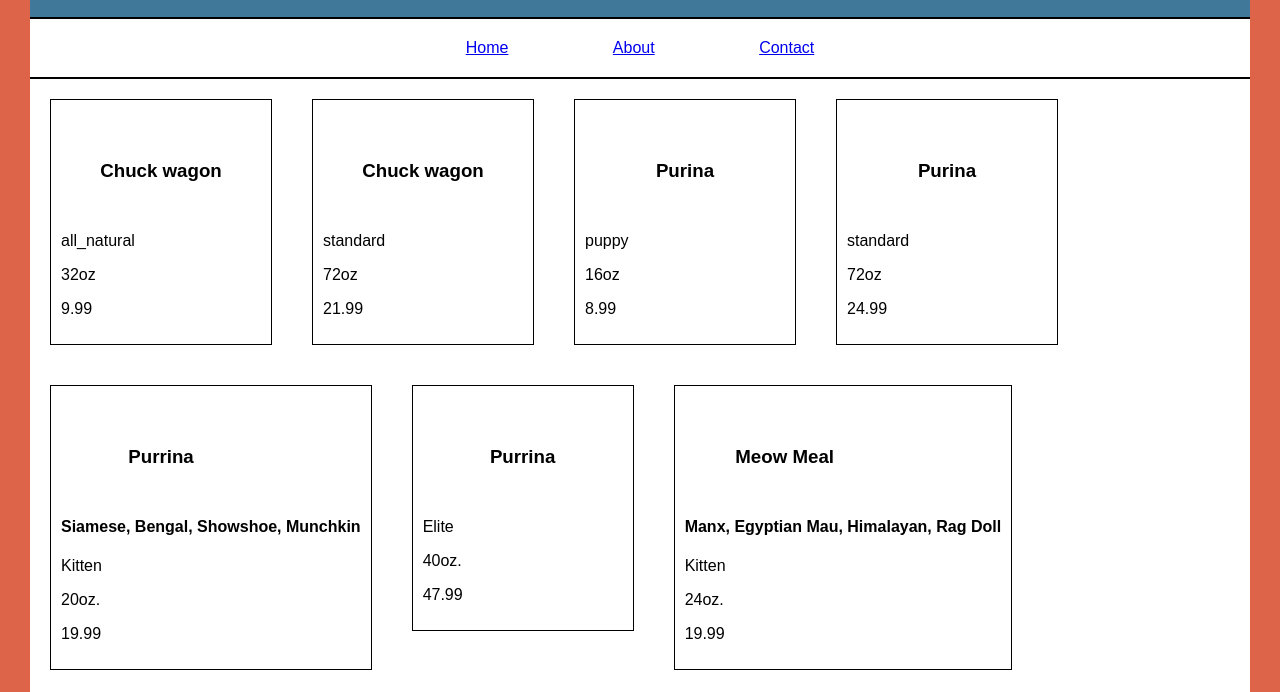
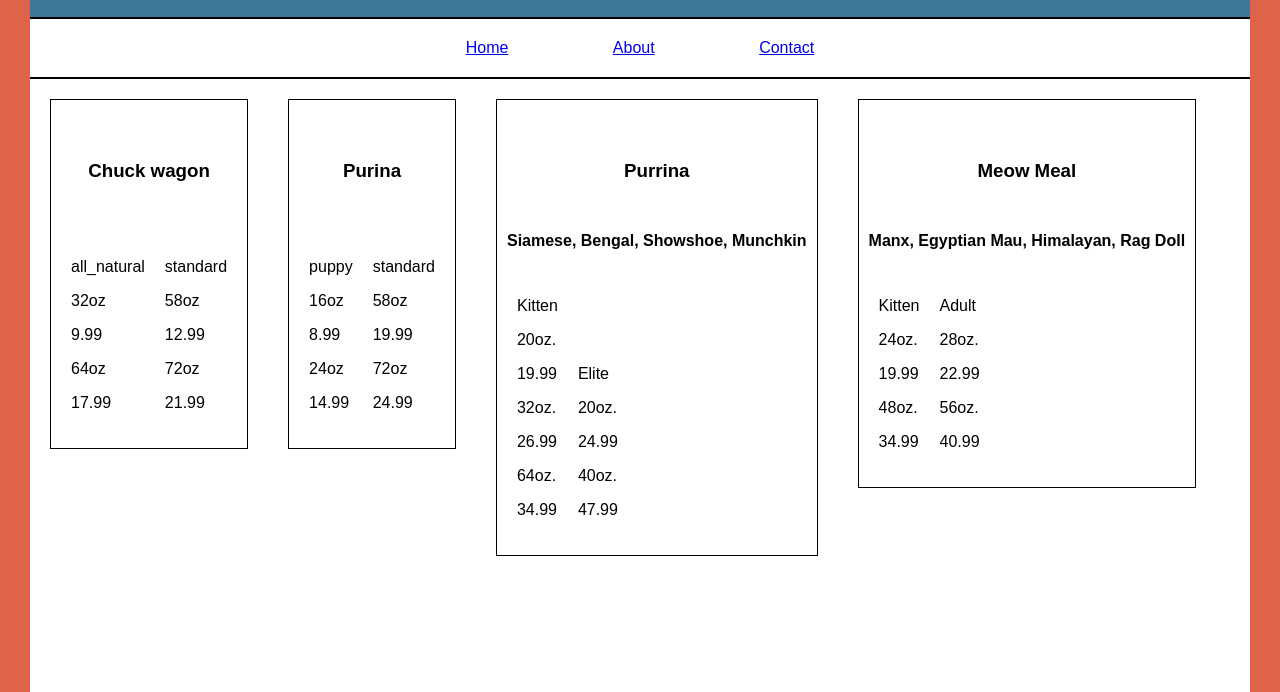
Before and after one commit to nss-day-cohort-13/spa-pet-food-project-chase-ramsey, a plain HTML site: page index.html in a window 1280 px wide. Shown: the part 108-800 px from the top of the page. Drawn offline with Linux system fonts and the light colour scheme.

Commit message:
Factored and reworked both the dog and cat food loops

```diff
--- a/main.js
+++ b/main.js
@@ -16,56 +16,57 @@
 
 // Create a function that formats dog cards
 function buildDogCards(dataArray) {
+	var cardsHTML = "";
 	for (var i = 0; i < dataArray.length; i++) {
 		var current = dataArray[i];
-		outputDiv.innerHTML += "<article class='card'>" +
-													 "<header class='card-header'>" +
-													 "<h3>" + current.name + "</h3>" + "</header>" +
-													 "<div class='card-body'>" +
-													 "<p>" + current.types[0].type + "<p>" +
-													 "<p>" + current.types[0].volumes[0].name + "</p>" +
-													 "<p>" + current.types[0].volumes[0].price + "<p>" +
-													 "</div></article>" +
-													 "<article class='card'>" +
-													 "<header class='card-header'>" +
-													 "<h3>" + current.name + "</h3>" + "</header>" +
-													 "<div class='card-body'>" +
-													 "<p>" + current.types[1].type + "<p>" +
-													 "<p>" + current.types[1].volumes[1].name + "</p>" +
-													 "<p>" + current.types[1].volumes[1].price + "<p>" +
-													 "</div></article>";
+		cardsHTML += "<article class='card'>" +
+								 "<header class='card-header'>" +
+								 "<h3>" + current.name + "</h3>" + "</header>" +
+								 "<div class='card-body'>";
+		 for (var t = 0; t < current.types.length; t++) {
+		 	cardsHTML += "<section class='type'>" +
+									 "<p>" + current.types[t].type + "<p>";
+				for (var v = 0; v < current.types[t].volumes.length; v++) {
+					 cardsHTML += "<p>" + current.types[t].volumes[v].name + "</p>" +
+					 							"<p>" + current.types[t].volumes[v].price + "<p>";
+					}
+		 cardsHTML += "</section>"
+		 }
+
+		cardsHTML += "</div></article>";
  	}
+ 	outputDiv.innerHTML += cardsHTML;
 }
 
 // Create a function that formats cat cards
 
 function buildCatCards(dataArray) {
+	var cardsHTML = "";
 	for (var i = 0; i < dataArray.length; i++) {
 		var current = dataArray[i];
-		outputDiv.innerHTML += "<article class='card'>" +
-													 "<header class='card-header'>" +
-													 "<h3>" + current.name + "</h3>" + "</header>" +
-													 "<div class='card-body'>" +
-													 "<h4>" + current.breeds + "</h4>" +
-													 "<p>" + current.types[0].type + "<p>" +
-													 "<p>" + current.types[0].volumes[0].name + "</p>" +
-													 "<p>" + current.types[0].volumes[0].price + "<p>" +
-													 "</div></article>" +
-													 "<article class='card'>" +
-													 "<header class='card-header'>" +
-													 "<h3>" + current.name + "</h3>" + "</header>" +
-													 "<div class='card-body'>" +
-													 "<p>" + current.types[1].type + "<p>" +
-													 "<p>" + current.types[1].volumes[1].name + "</p>" +
-													 "<p>" + current.types[1].volumes[1].price + "<p>" +
-													 "</div></article>";
+		cardsHTML += "<article class='card'>" +
+								 "<header class='card-header'>" +
+								 "<h3>" + current.name + "</h3>" + "</header>" +
+								 "<div class='card-body'>" +
+								 "<h4>" + current.breeds + "</h4>";
+		 for (var t = 0; t < current.types.length; t++) {
+		 	cardsHTML += "<section class='type'>" +
+	  							 "<p>" + current.types[t].type + "<p>";
+				for (var v = 0; v < current.types[t].volumes.length; v++) {
+					 cardsHTML += "<p>" + current.types[t].volumes[v].name + "</p>" +
+					 							"<p>" + current.types[t].volumes[v].price + "<p>";
+					}
+		 cardsHTML += "</section>"
+		 }
+
+		cardsHTML += "</div></article>";
  	}
+ 	outputDiv.innerHTML += cardsHTML;
 }
 
 // Create a function that parses data and prints to the DOM
 function printDogCards() {
 	var dataDogFood = JSON.parse(this.responseText);
-	console.log("dataDogFood: ", dataDogFood);
 	buildDogCards(dataDogFood.dog_brands);
 }
 
@@ -73,6 +74,5 @@
 
 function printCatCards() {
 	var dataCatFood = JSON.parse(this.responseText);
-	console.log("dataCatFood: ", dataCatFood);
 	buildCatCards(dataCatFood.cat_brands);
 }
--- a/stylez.css
+++ b/stylez.css
@@ -81,7 +81,7 @@
 }
 
 .card-header {
-	width: 200px;
+	width: 100%;
 	text-align: center;
 }
 
@@ -91,6 +91,7 @@
 
 .type {
 	display: inline-block;
+	margin: 10px;
 }
 
 
```
